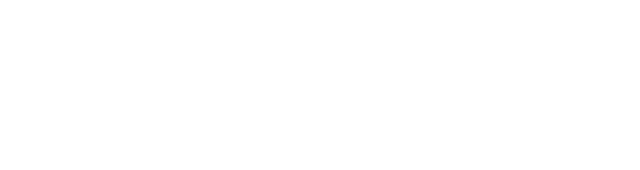
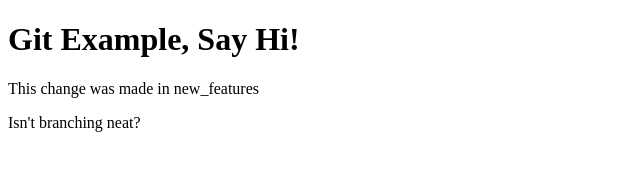
Before and after one commit to Wbrauner26/pt3_githubintro, a plain HTML site: page index.html in a window 1280 px wide. Shown: the whole page, without its empty margins (0-640 px from the left). Drawn offline with Linux system fonts and the light colour scheme.

Commit message:
Added a new feature paragraph

```diff
--- a/index.html
+++ b/index.html
@@ -4,6 +4,8 @@
 	<title></title>
 </head>
 <body>
-
+	<h1>Git Example, Say Hi!</h1>
+	<p>This change was made in new_features</p>
+	<p>Isn't branching neat?</p>
 </body>
 </html>
```
